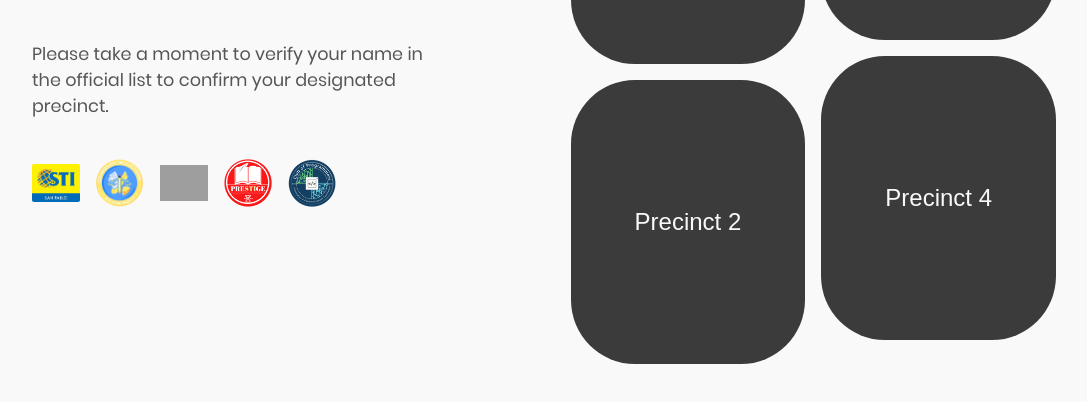
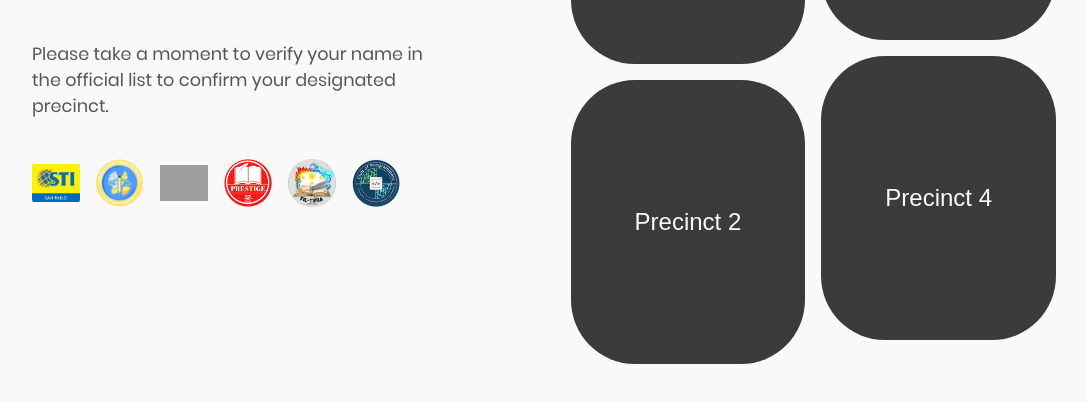
Before and after one commit to arsenalmorimori/MockElection, a plain HTML site: page index.html in a window 1280 px wide. Shown: the part 348-750 px from the top of the page, without its empty margins (96-1183 px from the left). Drawn offline with Linux system fonts and the light colour scheme; grey boxes are pictures that could not be loaded.

Commit message:
UPDATE INFO

```diff
--- a/index.html
+++ b/index.html
@@ -23,6 +23,7 @@
                     <img src="resource/l2.png">
                     <img src="resource/l3.png">
                     <img src="resource/l4.png">
+                    <img src="resource/l5.png">
                     <img src="resource/l6.png">
                 </div>
             </div>
```
